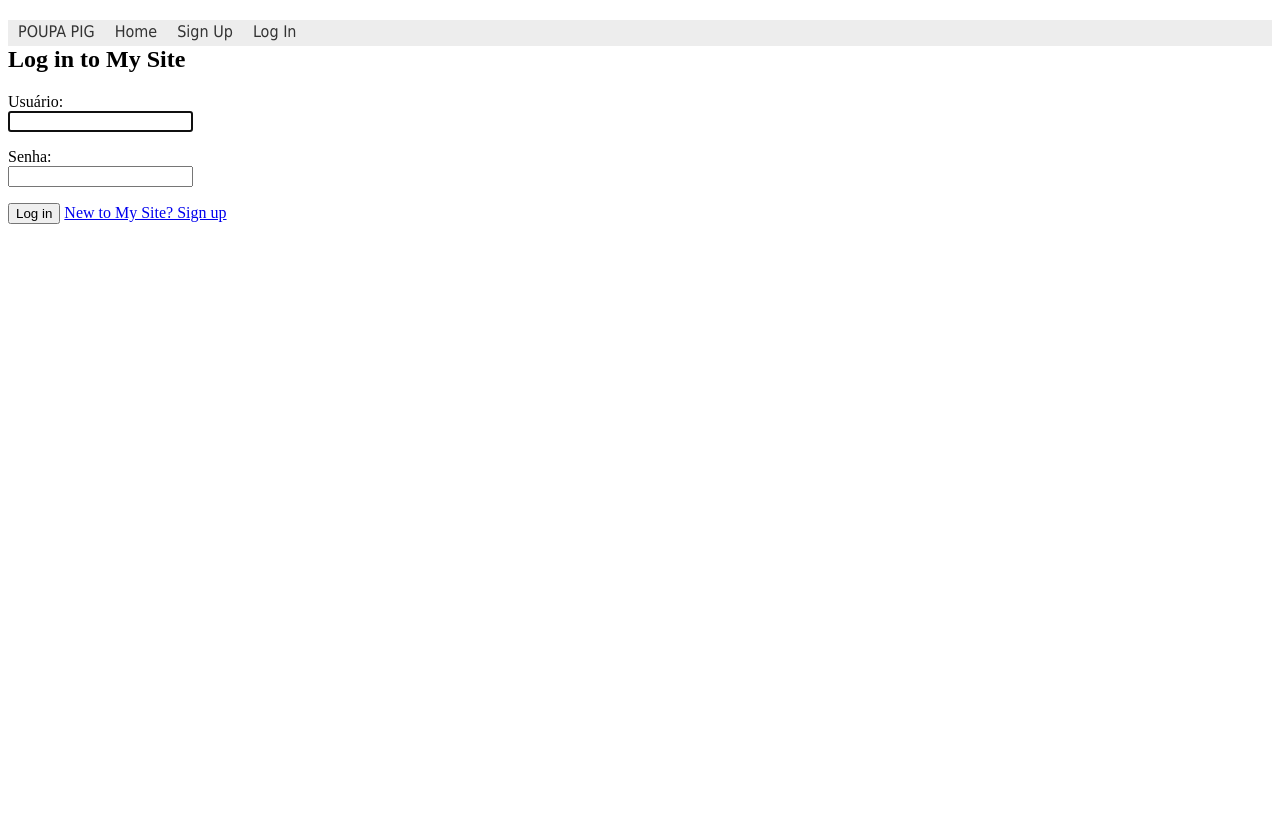
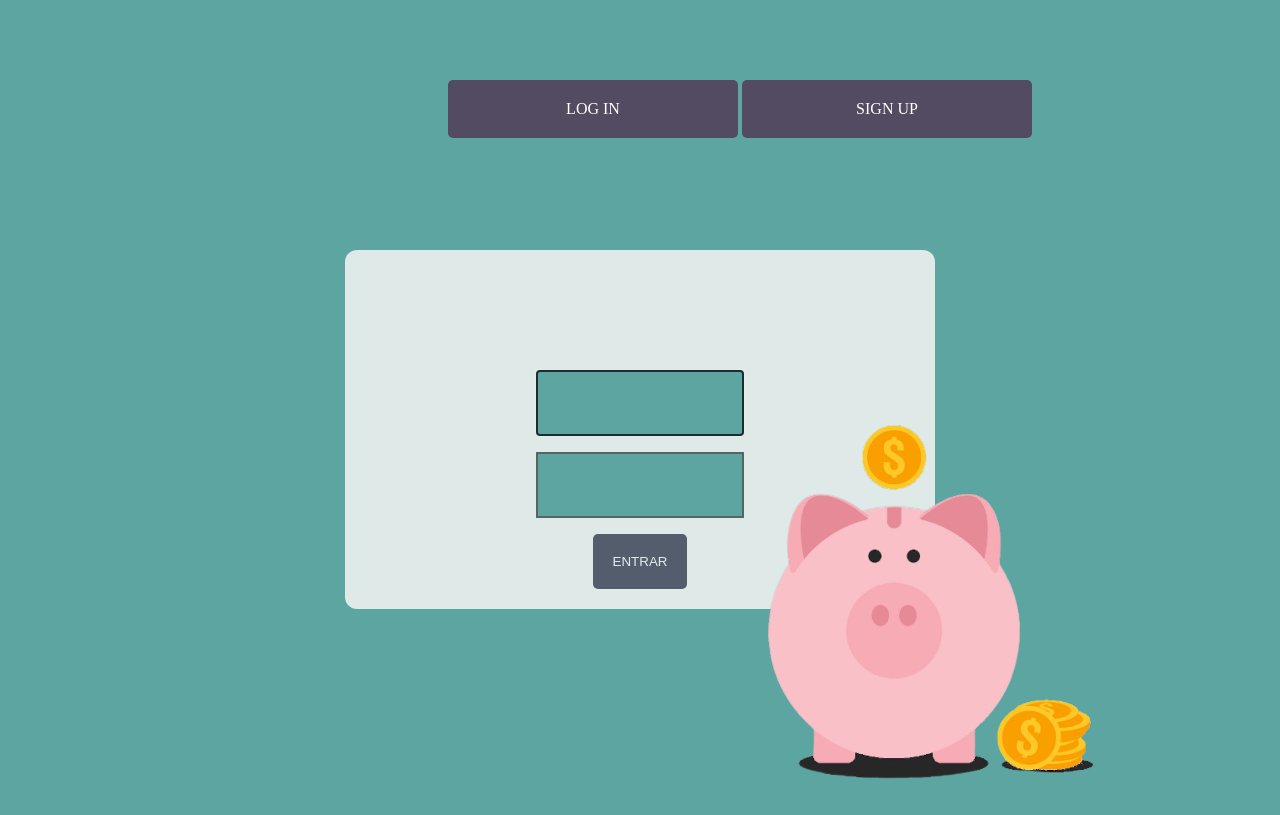
Before and after one commit to gabihecksher/poupapig, a Django app: page /accounts/login/ in a window 1280 px wide. Before the commit the page ends 224 px from the top, so only its background shows below. Run offline with Django 3.2, Linux system fonts and the light colour scheme.

Commit message:
fazendo css da base

```diff
--- a/poupapig/static/css/style.css
+++ b/poupapig/static/css/style.css
@@ -1,30 +1,71 @@
-h1 {
-  color: #FCA205;
-}
-#menu ul {
-  padding:0px;
-  border:0px;
-  margin:0px;
-  float: right;
-  width: 100%;
-  background-color:#EDEDED;
-  list-style:none;
-  font:100% Tahoma;
+body {
+  background-color: #5DA5A1;
 }
 
-#menu ul li { display: inline; }
+.button {
+  color: #fff !important;
+  text-transform: uppercase;
+  text-decoration: none;
+  background: #534B62;
+  padding: 20px;
+  border-radius: 5px;
+  display: inline-block;
+  border: none;
+  transition: all 0.4s ease 0s;
+  }
 
-#menu ul li a {
-  background-color:#EDEDED;
-  color: #333;
-  text-decoration: none;
-  border-bottom:3px solid #EDEDED;
-  padding: 2px 10px;
-  float:left;
+.button:hover {
+  color: #534B62 !important;
+  background: #fff;
+  border: 2px solid #534B62;
+  letter-spacing: 1px;
+  -webkit-box-shadow: 0px 5px 40px -10px rgba(0,0,0,0.57);
+  -moz-box-shadow: 0px 5px 40px -10px rgba(0,0,0,0.57);
+  box-shadow: 5px 40px -10px rgba(0,0,0,0.57);
+  transition: all 0.4s ease 0s;
 }
 
-#menu ul li a:hover {
-  background-color:#D6D6D6;
-  color: #6D6D6D;
-  border-bottom:3px solid #EA0000;
+#buttons{
+  position: absolute;
+  top: 10%;
+  left: 35%;
 }
+
+#buttonLogin , #buttonSignup{
+  width:250px;
+  text-align: center;
+  display:inline-block;
+}
+
+#img{
+  z-index: 1;
+  position: absolute;
+  top: 40%;
+  left: 50%;
+}
+
+input{
+  border: 2px solid #555;
+  background-color: #5DA5A1;
+  width: 200px;
+  height: 60px;
+}
+
+form{
+  z-index: 1;
+  text-align: center;
+  margin: 0 auto;
+  margin-top: 100px;
+  width:500px;
+}
+
+#loginForm {
+  opacity: 0.8;
+  text-align: center;
+  margin: 0 auto;
+  margin-top: 250px;
+  width: 550px;
+  padding: 20px;
+  background-color: #fffafa;
+  border-radius: 12px;
+}
--- a/poupapig/templates/base.html
+++ b/poupapig/templates/base.html
@@ -7,16 +7,30 @@
         <title>{% block title %}{% endblock %}</title>
     </head>
     <body>
-        <div id="menu">
+       <!-- <div id="menu">
             <ul>
                 <li><a>POUPA PIG</a></li>
                 <li><a href="{% url 'index' %}">Home</a></li>
                 <li><a href="{% url 'signup' %}">Sign Up</a></li>
                 <li><a href="{% url 'login' %}">Log In</a></li>
             </ul>
+        </div> -->
+        <!-- <div class="register-switch">
+            <input type="radio" name="sex" value="F" id="sex_f" class="register-switch-input" checked>
+            <label for="sex_f" class="register-switch-label" >Entrar</label>
+            <input type="radio" name="sex" value="M" id="sex_m" class="register-switch-input">
+            <label for="sex_m" class="register-switch-label">Cadastro</label>
+        </div> -->
+
+        <div id="buttons">
+            <a href="{% url 'login' %}" class="button" id="buttonLogin">Log In</a>
+            <a href="{% url 'signup' %}" class="button" id="buttonSignup">Sign Up</a>
         </div>
 
-
+        <img id="img" src="{% static 'images/pig.png' %}">
+        <!-- <div class="button" align="center"><a class="example_a" href="{% url 'login' %}" target="_blank" rel="nofollow noopener">Log In</a></div>
+        <div class="button" align="center"><a class="example_a" href="{% url 'signup' %}" target="_blank" rel="nofollow noopener">Sign Up</a></div>
+             -->
         {% block content %}
         {% endblock %}
     </body>
--- a/poupapig/templates/registration/login.html
+++ b/poupapig/templates/registration/login.html
@@ -1,16 +1,15 @@
 {% extends '../base.html' %}
 {% load staticfiles %}
 {% block content %}
-  <h2>Log in to My Site</h2>
   {% if form.errors %}
     <p style="color: red">Your username and password didn't match. Please try again.</p>
   {% endif %}
+  <div id="loginForm">
     <form method="post">
       {% csrf_token %}
       <input type="hidden" name="next" value="{{ next }}" />
       {% for field in form %}
         <p>
-        {{ field.label_tag }}<br>
           {{ field }}<br>
           {% for error in field.errors %}
             <p style="color: red">{{ error }}</p>
@@ -20,7 +19,7 @@
           {% endif %}
         </p>
       {% endfor %}
-    <button type="submit">Log in</button>
-    <a href="{% url 'signup' %}">New to My Site? Sign up</a>
+      <button class="button" type="submit">Entrar</button>
     </form>
+  </div>
 {% endblock %}
--- a/poupapig/templates/registration/signup.html
+++ b/poupapig/templates/registration/signup.html
@@ -2,7 +2,7 @@
 {% load staticfiles %}
 
 {% block content %}
-  <h2>Sign up</h2>
+  <div id="signupForm">
     <form method="post">
       {% csrf_token %}
       {% for field in form %}
@@ -17,6 +17,7 @@
           {% endfor %}
         </p>
       {% endfor %}
-    <button type="submit">Sign up</button>
+      <button class="button" type="submit">Sign up</button>
     </form>
+  </div>
 {% endblock %}
```
Also changed, not shown: db.sqlite3, poupapig/images/pig.jpg (added), poupapig/static/css/login.css (added), poupapig/static/images/bg.jpg (added), poupapig/static/images/pig.jpg (added), poupapig/static/images/pig.png (added). Lines whose indentation alone changed are shown as unchanged.
